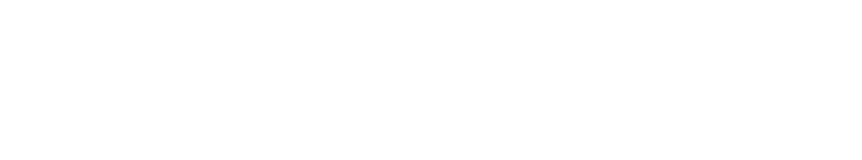
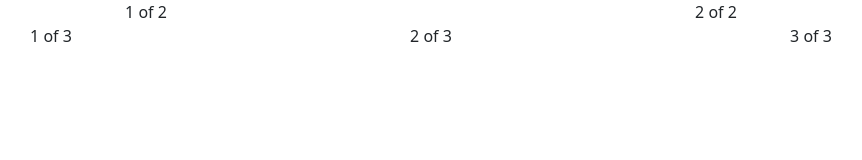
Before and after one commit to 114208151425aiii/ifsc-3342-2, a plain HTML site: page bootstrap/index.html in a window 1280 px wide. Shown: the whole page, without its empty margins (209-1071 px from the left). Drawn offline with nearby package versions, Linux system fonts and the light colour scheme.

Commit message:
how do i preview html

```diff
--- a/bootstrap/index.html
+++ b/bootstrap/index.html
@@ -9,6 +9,28 @@
 </head>
 <body>
 
+    <div class="container text-center">
+        <div class="row">
+          <div class="col">
+            1 of 2
+          </div>
+          <div class="col">
+            2 of 2
+          </div>
+        </div>
+        <div class="row">
+          <div class="col">
+            1 of 3
+          </div>
+          <div class="col">
+            2 of 3
+          </div>
+          <div class="col">
+            3 of 3
+          </div>
+        </div>
+      </div>
+
     <script src="https://cdn.jsdelivr.net/npm/bootstrap@5.3.0-alpha3/dist/js/bootstrap.bundle.min.js" integrity="sha384-ENjdO4Dr2bkBIFxQpeoTz1HIcje39Wm4jDKdf19U8gI4ddQ3GYNS7NTKfAdVQSZe" crossorigin="anonymous"></script>
 </body>
 </html>
```
Also changed, not shown: index.html (+1 -0 lines).
